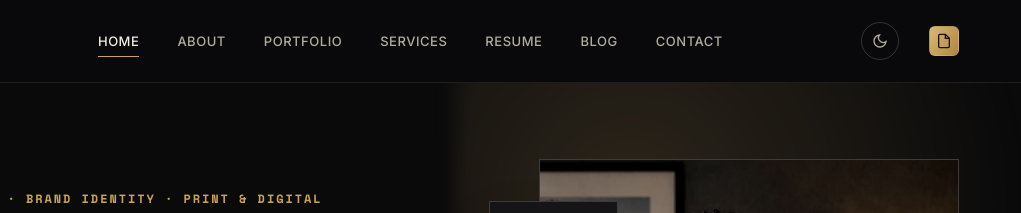
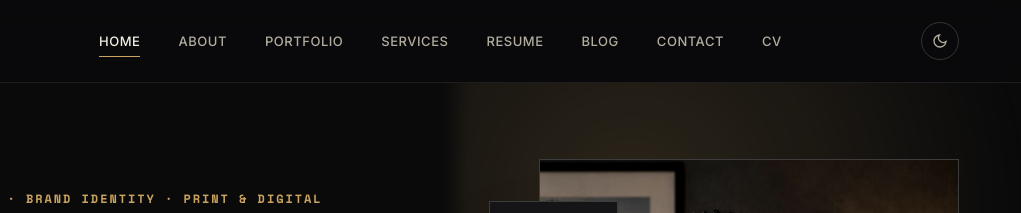
Before and after one commit to xyoni25/-GERRARD, a plain HTML site: page index.html in a window 1280 px wide. Shown: the top 213 px of the page, 259-1280 px from the left. Drawn offline with nearby package versions, Linux system fonts and the light colour scheme.

Commit message:
update website

```diff
--- a/index.html
+++ b/index.html
@@ -24,16 +24,13 @@
       <a href="resume.html" data-i18n="nav.resume">Resume</a>
       <a href="blog.html" data-i18n="nav.blog">Blog</a>
       <a href="contact.html" data-i18n="nav.contact">Contact</a>
-
+      <a href="cv.html" data-i18n="nav.contact">CV</a>
     </nav>
     <div class="nav-right">
       <button class="theme-toggle" aria-label="Toggle light and dark theme">
         <svg class="icon-moon" viewBox="0 0 24 24" fill="none" stroke="currentColor" stroke-width="2"><path d="M21 12.79A9 9 0 1 1 11.21 3 7 7 0 0 0 21 12.79z"/></svg>
         <svg class="icon-sun" viewBox="0 0 24 24" fill="none" stroke="currentColor" stroke-width="2"><circle cx="12" cy="12" r="4"/><path d="M12 2v2M12 20v2M4.9 4.9l1.4 1.4M17.7 17.7l1.4 1.4M2 12h2M20 12h2M4.9 19.1l1.4-1.4M17.7 6.3l1.4-1.4"/></svg>
       </button>
-      <a href="cv.html" class="btn cv-btn" style="margin-left:12px;padding:6px;border-radius:6px;display:inline-flex;align-items:center;justify-content:center;" aria-label="Download CV">
-        <svg width="16" height="16" viewBox="0 0 24 24" fill="none" stroke="currentColor" stroke-width="2" aria-hidden="true"><path d="M14 2H6a2 2 0 0 0-2 2v16a2 2 0 0 0 2 2h12a2 2 0 0 0 2-2V8z"/><polyline points="14 2 14 8 20 8"/></svg>
-      </a>
 
       <button class="nav-toggle" id="navToggle" aria-label="Toggle menu"><span></span><span></span><span></span></button>
     </div>
```
Also changed, not shown: about.html (+2 -4 lines), blog.html (+2 -4 lines), contact.html (+2 -4 lines), portfolio.html (+2 -4 lines), resume.html (+2 -4 lines).
